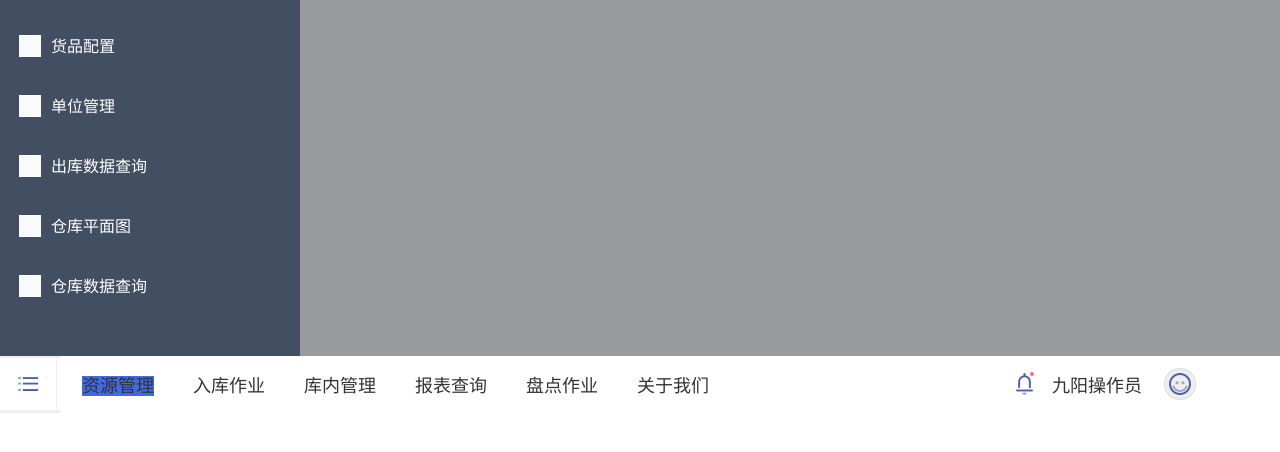
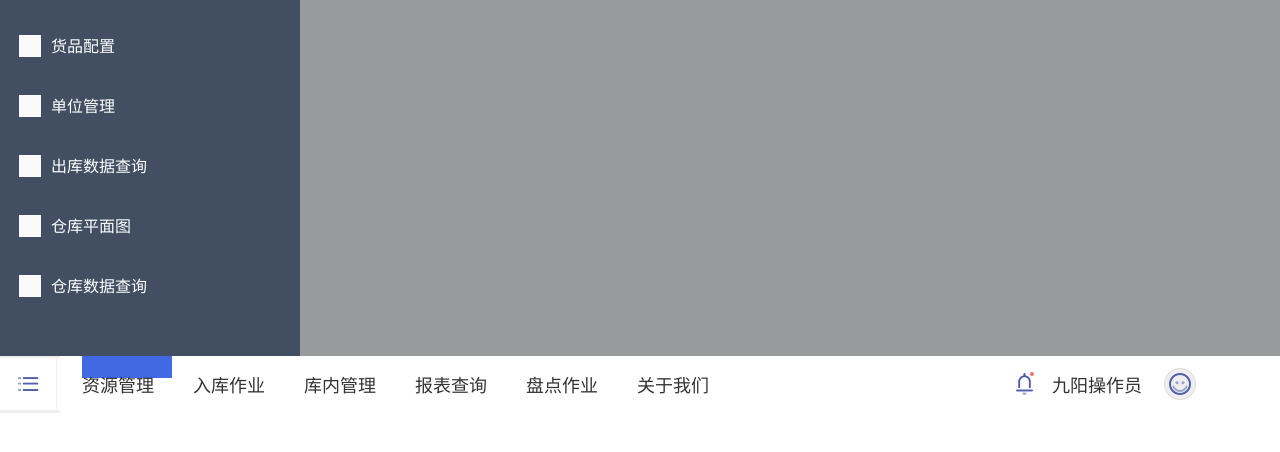
Before and after one commit to imzhangxing/xuexi-css, a plain HTML site: page index.html in a window 1280 px wide. In both pictures the pointer is over the link "资源管理". Shown: the part 446-898 px from the top of the page. Drawn offline with Linux system fonts and the light colour scheme.

Commit message:
20170228仓储02

```diff
--- a/index.html
+++ b/index.html
@@ -116,6 +116,10 @@
         {
             /*color: #1a14ff;*/
             background: royalblue;
+            /*因为a属于inline，inline没有*高，给所以display：block; 给a设置宽高 */
+            display: block;
+            width: 90px;
+            height: 22px;
         }
         .rightmodular .main .ulleft li{
             float: left;
@@ -158,8 +162,6 @@
             color: #333333;
             line-height: 60px;
         }
-
-
         .datainformation{
             width: 1497px;
             height: 802px;
```
Lines whose indentation alone changed are shown as unchanged.
